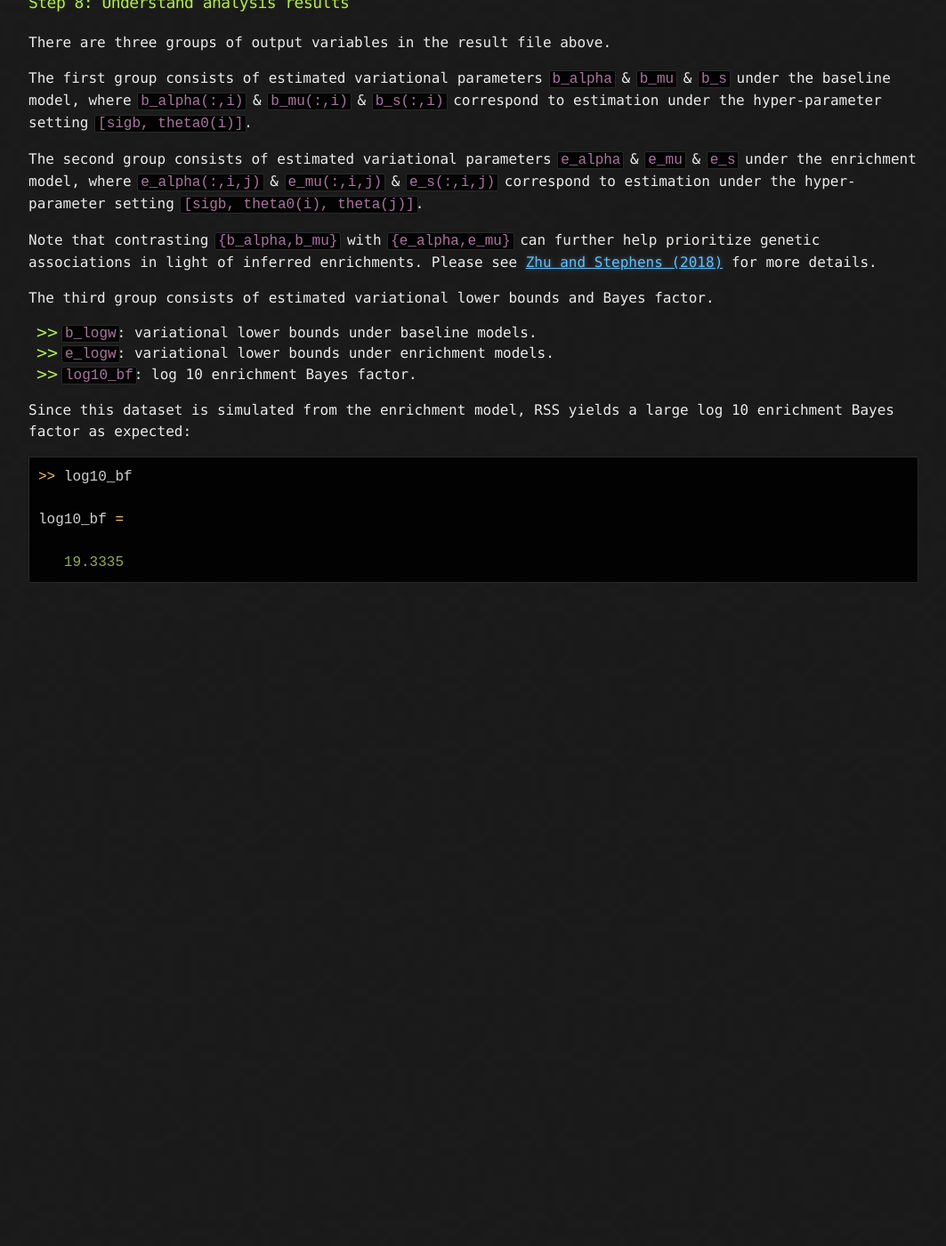
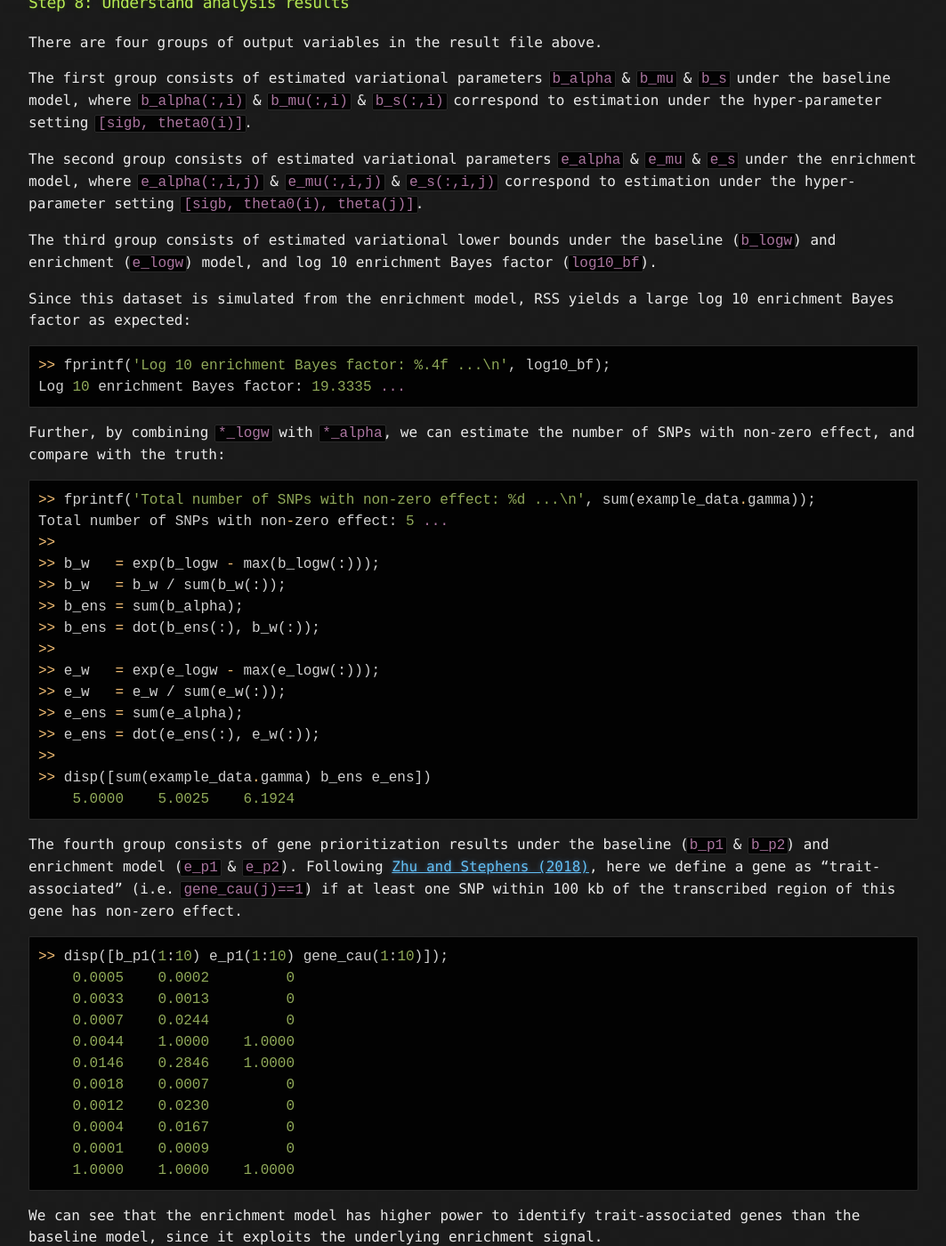
Before and after one commit to stephenslab/rss, a Jekyll site: the page built from docs/Example-5A.md, in a window 1280 px wide and 1400 px high, scrolled down 4722 px. Shown: the whole window at 89% size, without its empty margins (108-1171 px from the left). Built offline with Jekyll 4.4.1, drawn with Linux system fonts in a browser that asks for light colours; our own code applies the rules of GitHub Pages for plain Markdown files; before the commit the page ends 5397 px from its top, so only the background shows below that; some of the changed text lies outside the part shown.

Commit message:
add a subsection in example 5a to help users understand output

````diff
--- a/docs/Example-5A.md
+++ b/docs/Example-5A.md
@@ -232,7 +232,7 @@ especially when a smaller grid was used in Step 2.)
 
 ### Step 8: Understand analysis results
 
-There are three groups of output variables in the result file above.
+There are four groups of output variables in the result file above.
 
 The first group consists of estimated variational parameters
 `b_alpha` & `b_mu` & `b_s` under the baseline model,
@@ -244,23 +244,79 @@ The second group consists of estimated variational parameters
 where `e_alpha(:,i,j)` & `e_mu(:,i,j)` & `e_s(:,i,j)` correspond to
 estimation under the hyper-parameter setting `[sigb, theta0(i), theta(j)]`.
 
-Note that contrasting `{b_alpha,b_mu}` with `{e_alpha,e_mu}` can further
-help prioritize genetic associations in light of inferred enrichments.
-Please see [Zhu and Stephens (2018)][] for more details.
-
-The third group consists of estimated variational lower bounds and Bayes factor.
-
-- `b_logw`: variational lower bounds under baseline models.
-- `e_logw`: variational lower bounds under enrichment models.
-- `log10_bf`: log 10 enrichment Bayes factor.
+The third group consists of estimated variational lower bounds under
+the baseline (`b_logw`) and enrichment (`e_logw`) model,
+and log 10 enrichment Bayes factor (`log10_bf`).
 
 Since this dataset is simulated from the enrichment model,
 RSS yields a large log 10 enrichment Bayes factor as expected:
 
 ```matlab
->> log10_bf
+>> fprintf('Log 10 enrichment Bayes factor: %.4f ...\n', log10_bf);
+Log 10 enrichment Bayes factor: 19.3335 ...
+```
 
-log10_bf =
+Further, by combining `*_logw` with `*_alpha`, we can estimate the
+number of SNPs with non-zero effect, and compare with the truth:
 
-   19.3335
+```matlab
+>> fprintf('Total number of SNPs with non-zero effect: %d ...\n', sum(example_data.gamma));
+Total number of SNPs with non-zero effect: 5 ...
+>>
+>> b_w   = exp(b_logw - max(b_logw(:)));
+>> b_w   = b_w / sum(b_w(:));
+>> b_ens = sum(b_alpha);
+>> b_ens = dot(b_ens(:), b_w(:));
+>>
+>> e_w   = exp(e_logw - max(e_logw(:)));
+>> e_w   = e_w / sum(e_w(:));
+>> e_ens = sum(e_alpha);
+>> e_ens = dot(e_ens(:), e_w(:));
+>>
+>> disp([sum(example_data.gamma) b_ens e_ens])
+    5.0000    5.0025    6.1924
 ```
+
+The fourth group consists of gene prioritization results under the
+baseline (`b_p1` & `b_p2`) and enrichment model (`e_p1` & `e_p2`).
+Following [Zhu and Stephens (2018)][], here we define a gene as
+"trait-associated" (i.e. `gene_cau(j)==1`) if at least one SNP
+within 100 kb of the transcribed region of this gene has non-zero effect.
+
+```matlab
+>> disp([b_p1(1:10) e_p1(1:10) gene_cau(1:10)]);
+    0.0005    0.0002         0
+    0.0033    0.0013         0
+    0.0007    0.0244         0
+    0.0044    1.0000    1.0000
+    0.0146    0.2846    1.0000
+    0.0018    0.0007         0
+    0.0012    0.0230         0
+    0.0004    0.0167         0
+    0.0001    0.0009         0
+    1.0000    1.0000    1.0000
+```
+
+We can see that the enrichment model has higher power to identify
+trait-associated genes than the baseline model, since it exploits
+the underlying enrichment signal.
+
+```matlab
+>> disp([b_p1(gene_cau==1) e_p1(gene_cau==1)]);
+    0.0044    1.0000
+    0.0146    0.2846
+    1.0000    1.0000
+    1.0000    1.0000
+    0.6437    0.9949
+    0.6437    0.9949
+    0.0131    0.2308
+    0.0113    0.1893
+    0.6437    0.9949
+    0.6437    0.9949
+    1.0000    1.0000
+    0.6441    0.9949
+    0.9970    1.0000
+    0.9970    1.0000
+    0.2892    0.9947
+    0.9970    1.0000
+```
````
